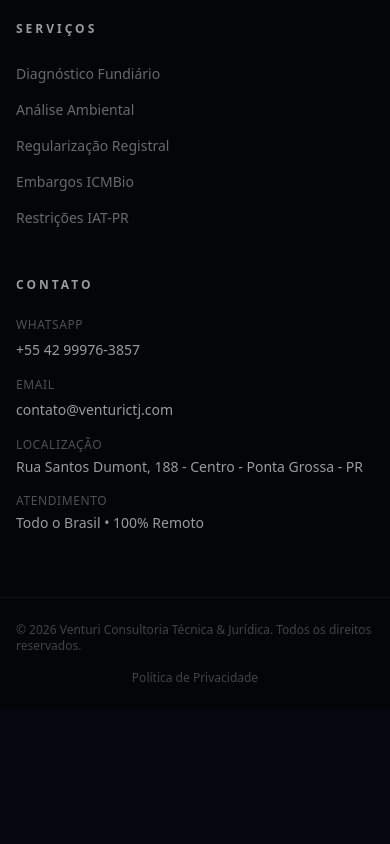
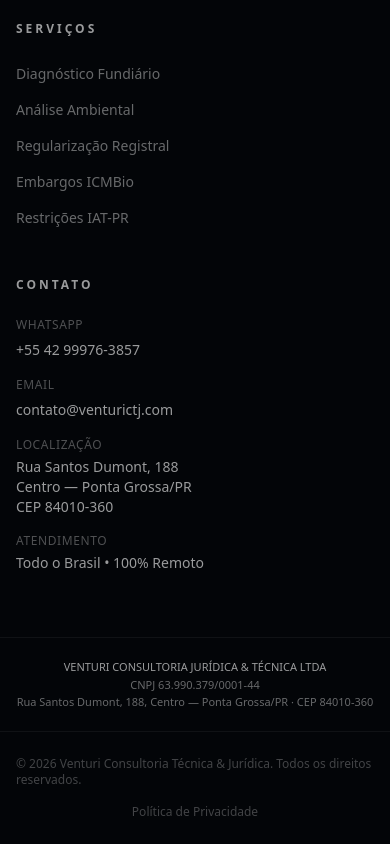
Before and after one commit to ciroramonvaz-stack/site-venturictj, a Next.js app: page / in a window 390 px wide. Shown: the part 5989-6833 px from the top of the page. Before the commit the page ends 6699 px from the top, so only its background shows below. Built offline with nearby package versions, Linux system fonts and the light colour scheme; a web font is replaced by a local one.

Commit message:
Add files via upload

```diff
--- a/src/components/Footer.tsx
+++ b/src/components/Footer.tsx
@@ -139,7 +139,9 @@
               <div>
                 <p className="text-white/30 text-xs uppercase tracking-wider mb-1">Localização</p>
                 <p className="text-sm text-white/60">
-                  {company.address}
+                  {company.street}<br />
+                  {company.neighborhood} — {company.city}/{company.stateCode}<br />
+                  CEP {company.zipCode}
                 </p>
               </div>
               <div>
@@ -150,6 +152,21 @@
               </div>
             </div>
           </div>
+        </div>
+      </div>
+
+      {/* Legal Info Bar */}
+      <div className="border-t border-white/5">
+        <div className="section-wrap py-5">
+          <p className="text-[11px] text-white/40 leading-relaxed text-center sm:text-left">
+            <span className="text-white/60 font-medium">{company.fullName}</span>
+            <span className="hidden sm:inline"> · </span>
+            <br className="sm:hidden" />
+            CNPJ {company.cnpj}
+            <span className="hidden sm:inline"> · </span>
+            <br className="sm:hidden" />
+            {company.street}, {company.neighborhood} — {company.city}/{company.stateCode} · CEP {company.zipCode}
+          </p>
         </div>
       </div>
 
```
